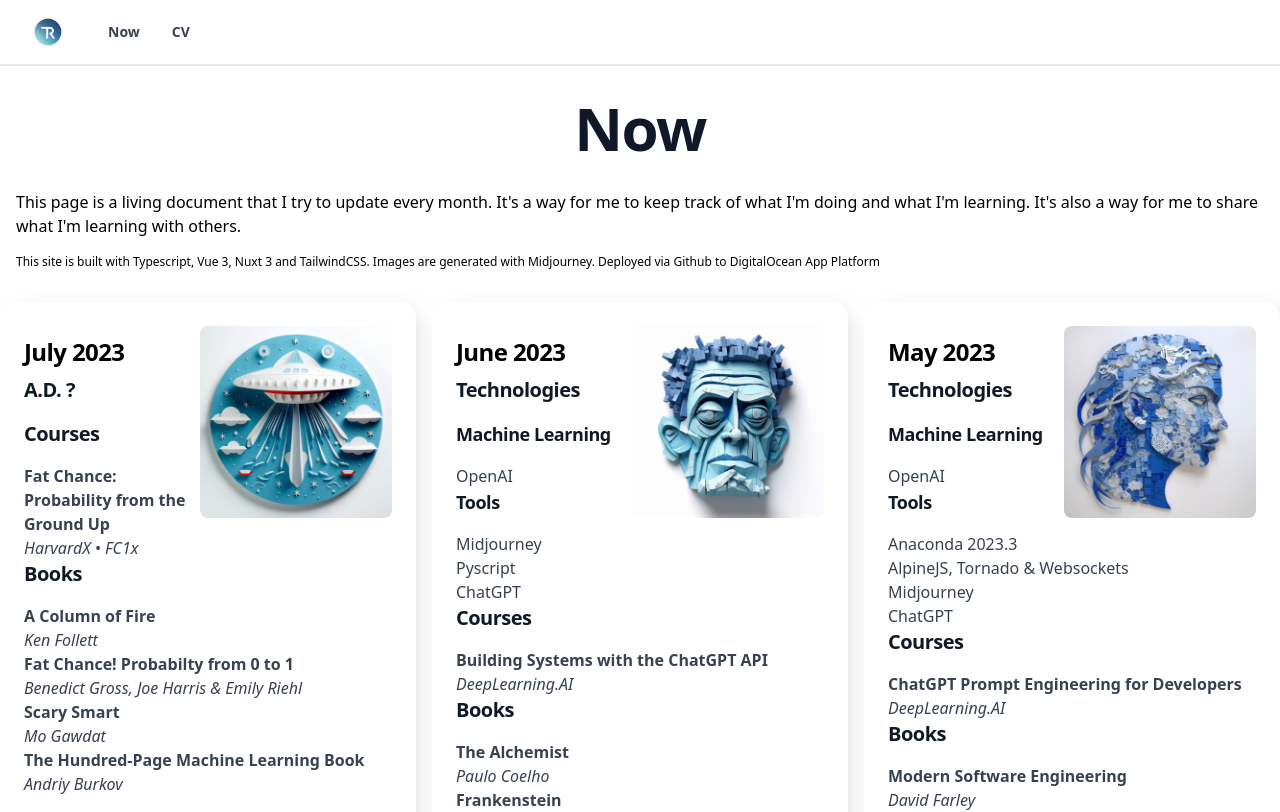
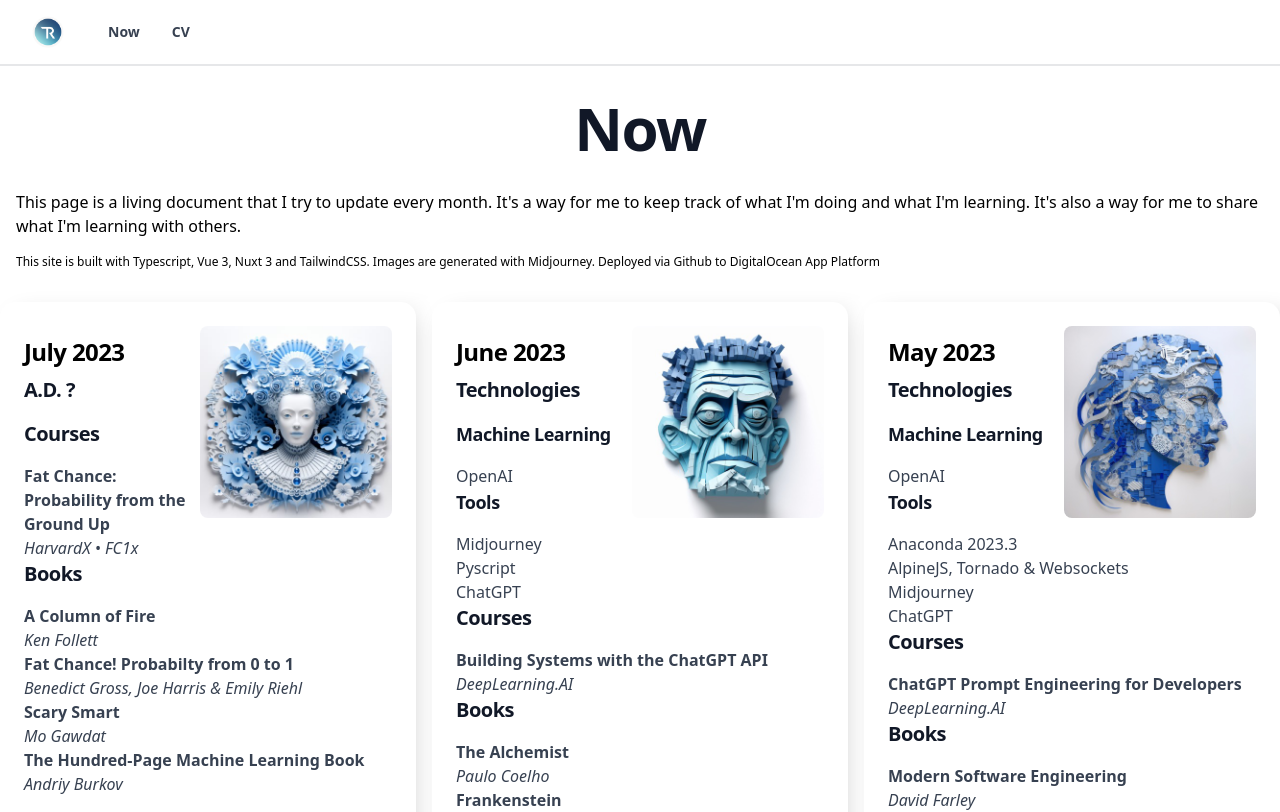
Before and after one commit to ringling/nuxt_ringling_info, a Nuxt app: page /now in a window 1280 px wide. Shown: the top 812 px of the page. Built offline with nearby package versions, Linux system fonts and the light colour scheme.

Commit message:
Elizabeth image

```diff
--- a/pages/now.vue
+++ b/pages/now.vue
@@ -15,12 +15,17 @@
         Midjourney. Deployed via Github to DigitalOcean App Platform
       </div>
 
+      <!--style>
+        .hover:bg-bar:hover { background:url("uap.jpg");
+
+      </style-->
       <div class="grid grid-cols-1 md:grid-cols-2 xl:grid-cols-3 gap-4">
 
         <!-- <li> <b>Introduction to Machine Learning</b> - <em>MITx • 6.036</em> </li> -->
 
+
         <div class="block max-w p-6 bg-white markdown neu">
-          <img src="/img/uap.jpg" class="lg:w-48 md:w-32 w-16 rounded-lg float-right" />
+          <img src="/img/elizabeth.jpg" class="lg:w-48 md:w-32 w-16 rounded-lg float-right hover:bg-bar" />
           <h5 class="mb-2 mt-4 text-2xl font-bold tracking-tight text-black">July 2023</h5>
           <p class="font-normal text-gray-700">
 
```
Also changed, not shown: public/img/elizabeth.jpg (added).
